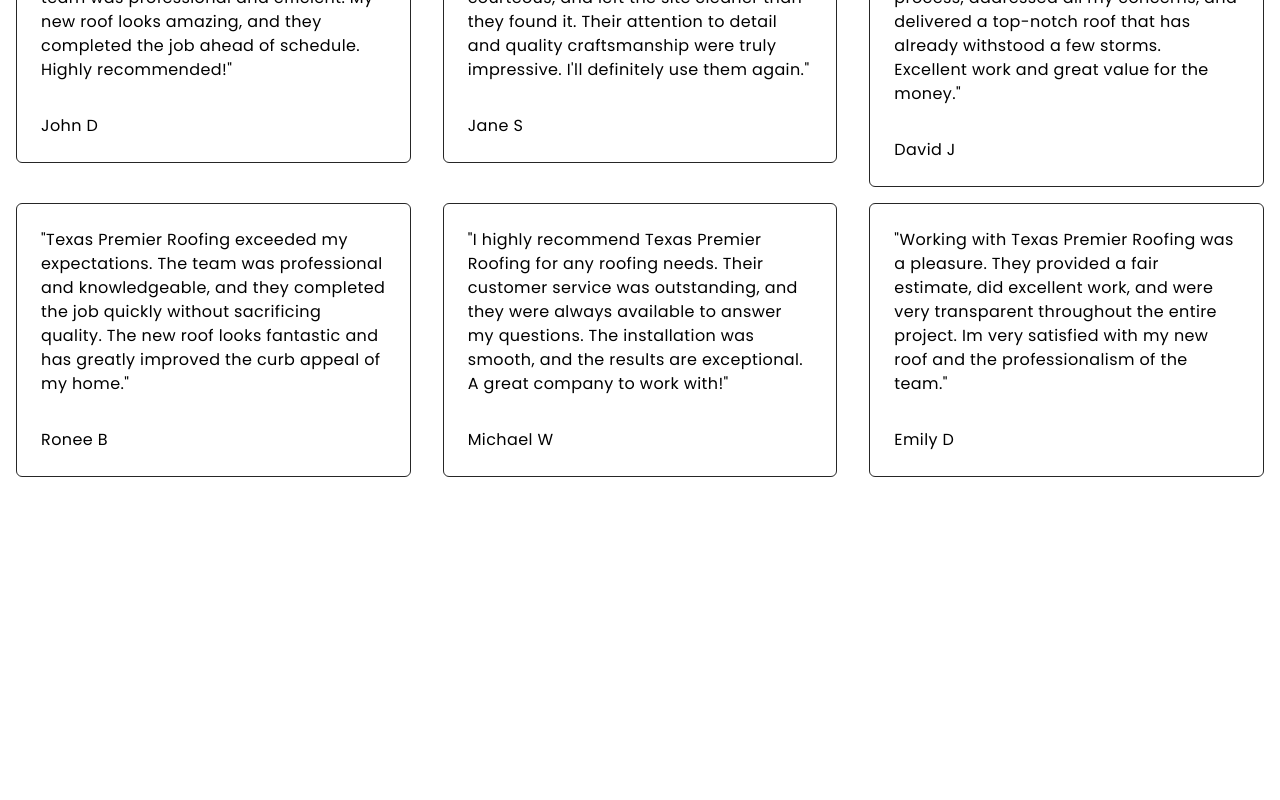
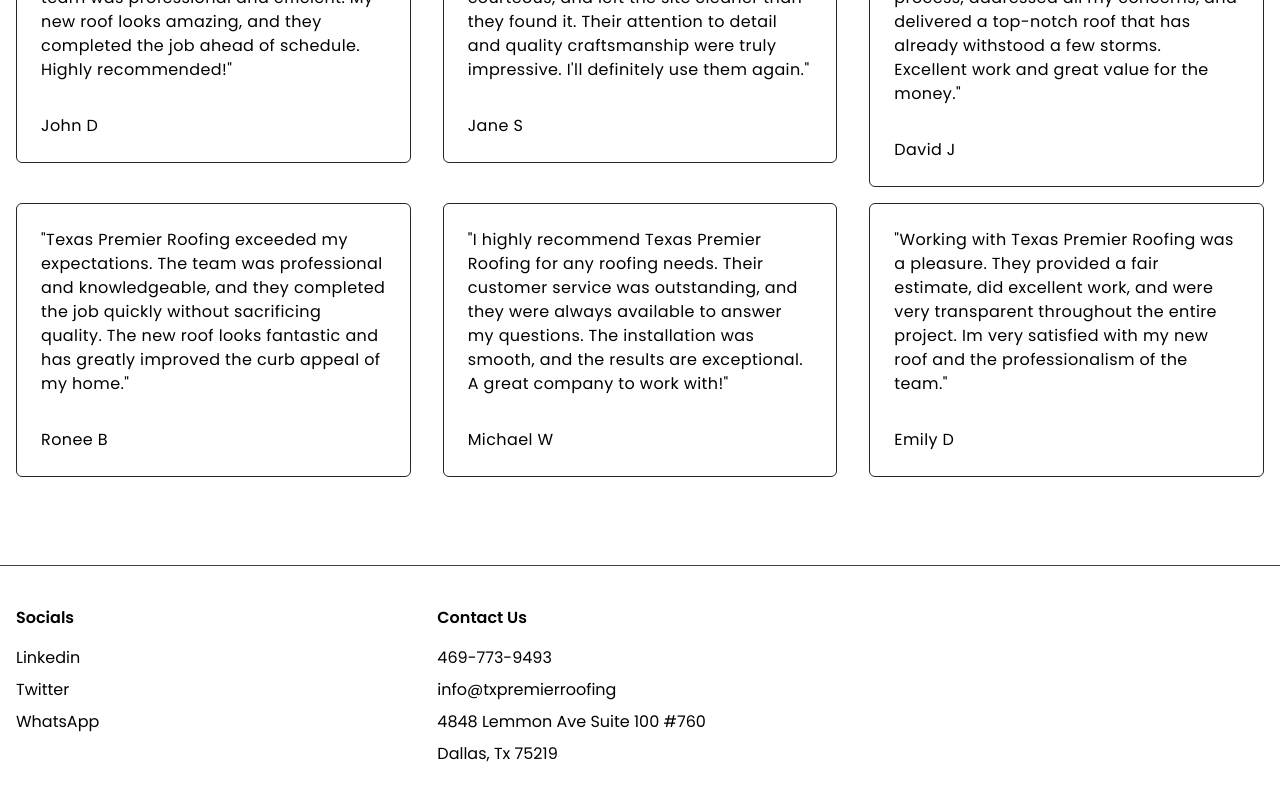
Before and after one commit to jsigno/texasrr, a React (Vite) app: page / in a window 1280 px wide. Shown: the part 2734-3534 px from the top of the page. Before the commit the page ends 3219 px from the top, so only its background shows below. Built offline with nearby package versions, Linux system fonts and the light colour scheme.

Commit message:
footer almost done

```diff
--- a/src/App.jsx
+++ b/src/App.jsx
@@ -4,6 +4,7 @@
 import Services from "./components/Services";
 import Workflow from "./components/Workflox";
 import Reviews from "./components/Reviews";
+import Footer from "./components/Footer";
 
 const App = () => {
   return (
@@ -13,6 +14,7 @@
   <Services />
   <Workflow />
   <Reviews />
+  <Footer />
 </>
   );
 };
--- /dev/null
+++ b/src/components/Footer.jsx
@@ -0,0 +1,42 @@
+import { socialLinks, contactLinks } from "../constants";
+import logo from "../assets/logo.png";
+
+const Footer = () => {
+  return (
+    <footer className="mt-20 border-t py-10 border-neutral-700">
+      <div className="px-4 grid grid-cols-2 lg:grid-cols-3 gap-4">
+      {/* <img className="h-48 mr-2" src={logo} alt="Logo" /> */}
+        <div>
+          <h3 className="text-md font-semibold mb-4">Socials</h3>
+          <ul className="space-y-2">
+            {socialLinks.map((social, index) => (
+              <li key={index}>
+                <a
+                  href={social.href}
+                >
+                  {social.text}
+                </a>
+              </li>
+            ))}
+          </ul>
+        </div>
+        <div>
+          <h3 className="text-md font-semibold mb-4">Contact Us</h3>
+          <ul className="space-y-2 px">
+            {contactLinks.map((contact, index) => (
+              <li key={index}>
+                <a
+                  href={contact.href}
+                >
+                  {contact.text}
+                </a>
+              </li>
+            ))}
+          </ul>
+        </div>
+      </div>
+    </footer>
+  );
+};
+
+export default Footer;
--- a/src/constants/index.jsx
+++ b/src/constants/index.jsx
@@ -84,3 +84,16 @@
       "ommitted to exceptional customer service, transparent communication, timely project completion, and personalized solutions ensure complete satisfaction.",
   },
 ];
+
+export const socialLinks = [
+  { href: "#", text: "Linkedin" },
+  { href: "#", text: "Twitter" },
+  { href: "#", text: "WhatsApp" },
+];
+
+export const contactLinks = [
+  { href: "#", text: "469-773-9493" },
+  { href: "#", text: "info@txpremierroofing" },
+  { href: "#", text: "4848 Lemmon Ave Suite 100 #760" },
+  { href: "#", text: "Dallas, Tx 75219" },
+];
```
